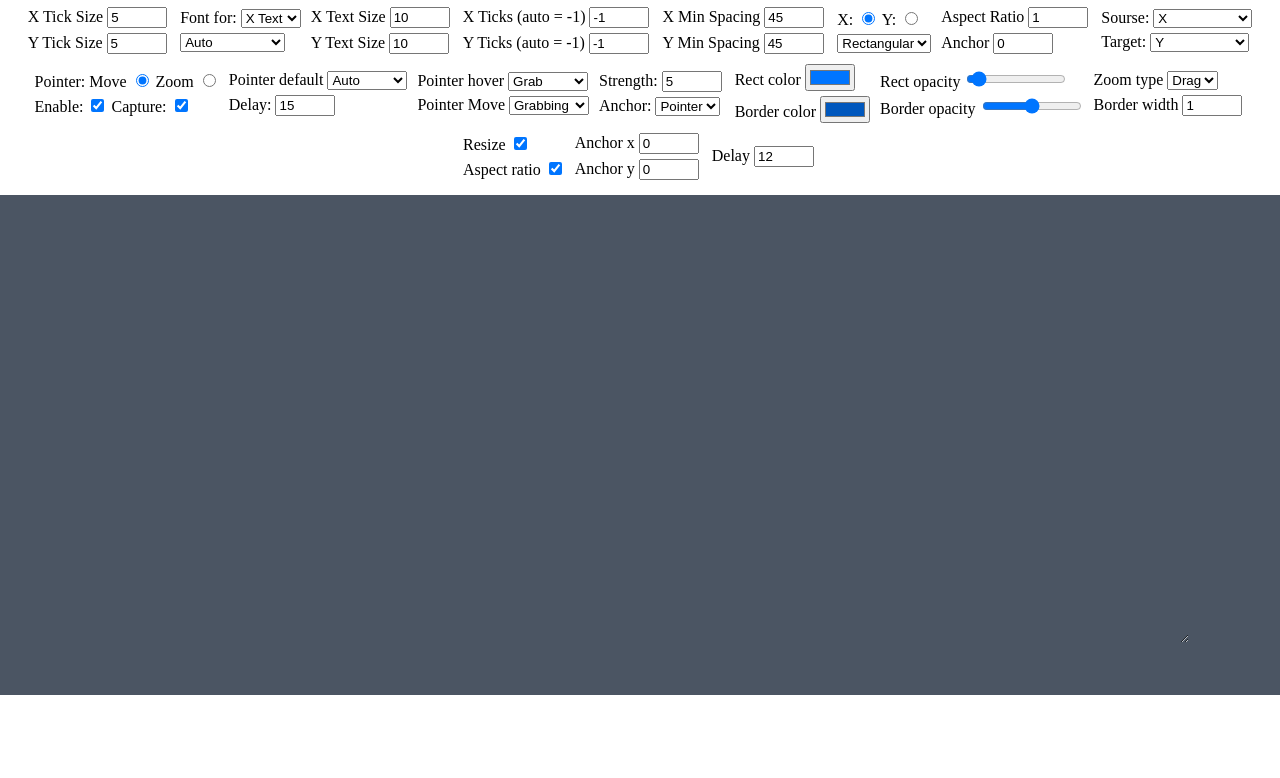
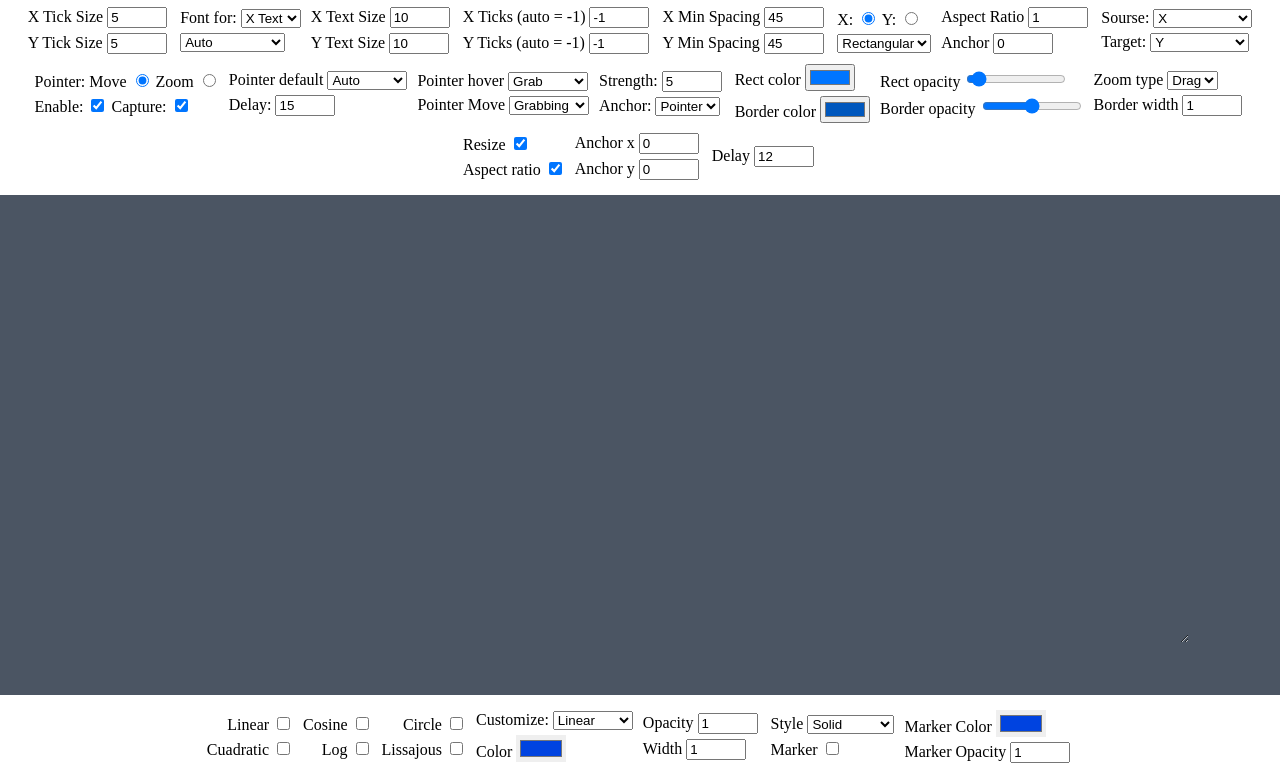
Before and after one commit to JhoselinRam/scigrapher, a website with bundled scripts: page user-test/index.html in a window 1280 px wide. Shown: the part 374-1152 px from the top of the page. Before the commit the page ends 1069 px from the top, so only its background shows below. Built offline with nearby package versions, Linux system fonts and the light colour scheme.

Commit message:
Station 27/02/23 3

```diff
--- a/user-test/index.html
+++ b/user-test/index.html
@@ -776,13 +776,6 @@
                             <input type="number" name="resizeDelay" id="resizeDelay" class="number-input" min="0" step="1" value="12">
                         </div>
                 </div>
-
-
-
-
-
-
-
             </div>
 
         </header>
@@ -793,6 +786,107 @@
         <div class="graph-backplate">
             <div class="graph"></div>
         </div>
+
+
+
+        <div class="controls">
+            <div class="control-row">
+
+                <div class="flex-control">
+                    <div style="align-self : end">
+                        <label for="functionLinear">Linear</label>
+                        <input type="checkbox" name="functionLinear" id="functionLinear">
+                    </div>
+                    <div style="align-self : end">
+                        <label for="functionCuadratic">Cuadratic</label>
+                        <input type="checkbox" name="functionCuadratic" id="functionCuadratic">
+                    </div>
+                </div>
+                <div class="flex-control">
+                    <div style="align-self : end">
+                        <label for="functionCosine">Cosine</label>
+                        <input type="checkbox" name="functionCosine" id="functionCosine">
+                    </div>
+                    <div style="align-self : end">
+                        <label for="functionLog">Log</label>
+                        <input type="checkbox" name="functionLog" id="functionLog">
+                    </div>
+                </div>
+                <div class="flex-control">
+                    <div style="align-self : end">
+                        <label for="functionCircle">Circle</label>
+                        <input type="checkbox" name="functionCircle" id="functionCircle">
+                    </div>
+                    <div style="align-self : end">
+                        <label for="functionLissajous">Lissajous</label>
+                        <input type="checkbox" name="functionLissajous" id="functionLissajous">
+                    </div>
+                </div>
+
+                <div class="flex-control">
+                    <div>
+                        <label for="targetFunction">Customize:</label>
+                        <select name="targetFunction" id="targetFunction" value="functionLinear">
+                            <option value="functionLinear">Linear</option>
+                            <option value="functionCuadratic">Cuadratic</option>
+                            <option value="functionCosine">Cosine</option>
+                            <option value="functionLog">Log</option>
+                            <option value="functionCircle">Circle</option>
+                            <option value="functionLissajous">Lissajous</option>
+                        </select>
+                    </div>
+                    <div>
+                        <label for="functionColor">Color</label>
+                        <input type="color" name="functionColor" id="functionColor" value="#0043e0" class="color-input">
+                    </div>
+                </div>
+
+                <div class="flex-control">
+                    <div>
+                        <label for="functionOpacity">Opacity</label>
+                        <input type="number" name="functionOpacity" id="functionOpacity"  class="number-input" value="1" min="0" step="0.05" max="1">
+                    </div>
+                    <div>
+                        <label for="functionWidth">Width</label>
+                        <input type="number" name="functionWidth" id="functionWidth"  class="number-input" min="0" step="1" value="1">
+                    </div>
+                </div>
+
+                <div class="flex-control">
+                    <div>
+                        <label for="functionStyle">Style</label>
+                        <select name="functionStyle id="functionStyle>
+                            <option value="solid">Solid</option>
+                            <option value="dot">Dot</option>
+                            <option value="dash">Dash</option>
+                            <option value="long-dash">Long Dash</option>
+                            <option value="dash-dot">Dash-Dot</option>
+                            <option value="dash-2dot">Dash-2Dot</option>
+                        </select>
+                    </div>
+                    <div>
+                        <label for="markerEnable">Marker</label>
+                        <input type="checkbox" name="markerEnable" id="markerEnable">
+                    </div>
+                </div>
+
+                <div class="flex-control">
+                    <div>
+                        <label for="markerColor">Marker Color</label>
+                        <input type="color" name="markerColor" id="markerColor" value="#0043e0" class="color-input">
+                    </div>
+                    <div>
+                        <label for="markerOpacity">Marker Opacity</label>
+                        <input type="number" name="markerOpacity" id="markerOpacity" min="0" step="0.05" value="1" class="number-input">
+                    </div>
+                </div>
+
+            </div>
+
+
+        </div>
+
+
     </main>
     <script src="index.js" type="module"></script>
 </body>
--- a/user-test/index.js
+++ b/user-test/index.js
@@ -1,40 +1,5 @@
 import { Graph2D, mapping } from "../dist/lib/index.js";
-const Graph = Graph2D(document.querySelector(".graph")).aspectRatio({anchor:0}).pointerZoom().pointerMove().containerResize();
-const area = mapping({from:[0,1], to:[0,5], type:"sqr"});
-
-
-
- const linechart = Graph.addDataset("linechart")
-                        .dataX(xData)
-                        .dataY(yData);
-
- Graph.draw();
-
-function xData(){
-    const domain = Graph.axisDomain().x;
-        const n = 100;
-        const delta = (domain.end - domain.start)/(n-1);
-        const positions = [];
-
-        for(let i=0; i<n; i++){
-            positions.push(domain.start + i*delta);
-        }
-
-        return positions;
-}
-
-function yData(chart){
-    return chart.dataX().map(x=>Math.cos(x));
-}
-
-
-
-
-
-
-
-
-
+const Graph = Graph2D(document.querySelector(".graph")).aspectRatio({anchor:0}).pointerZoom().pointerMove().containerResize().draw();
 
 function changeBackgroundColor(e){
     const color = e.target.value;
```
